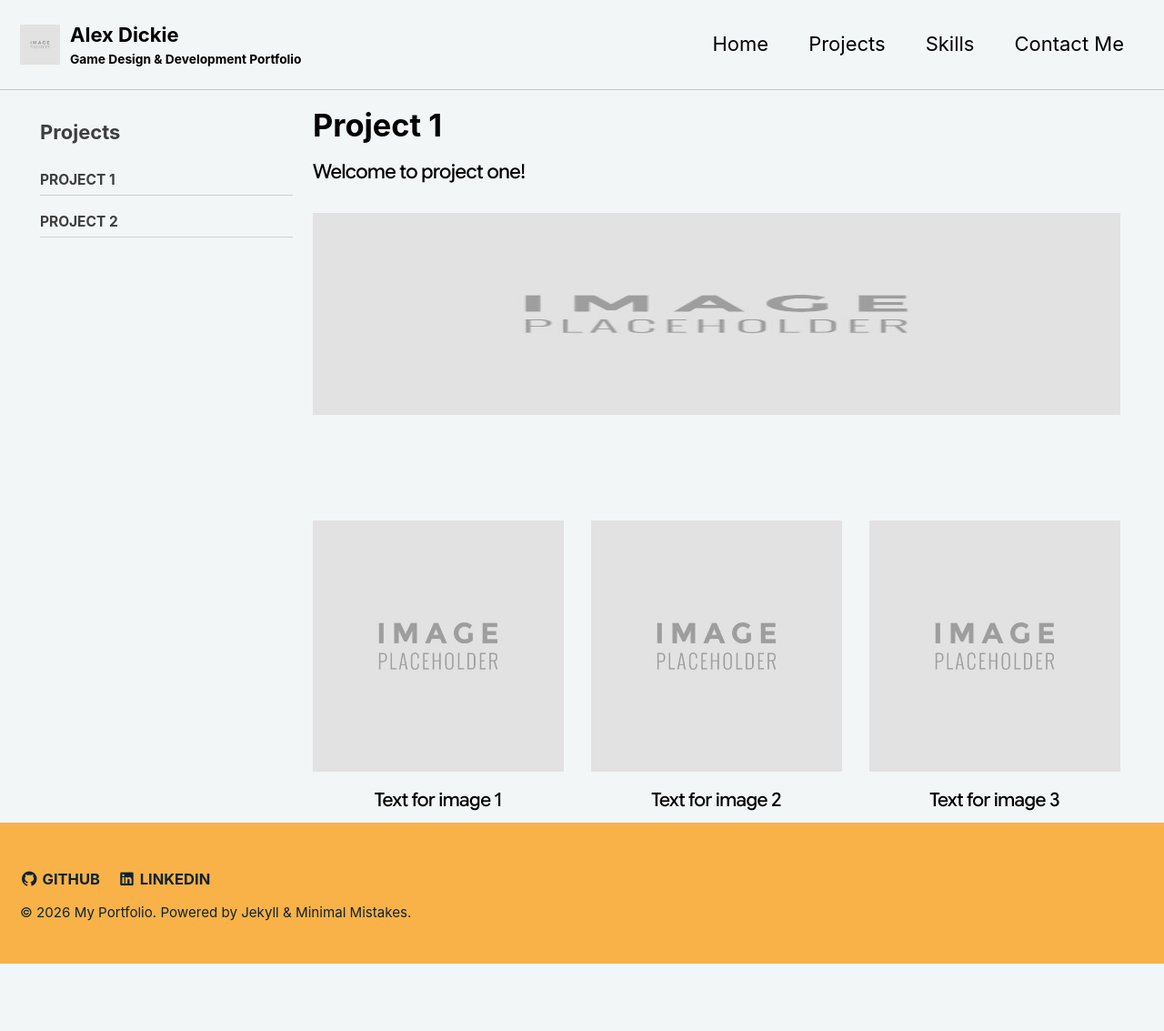
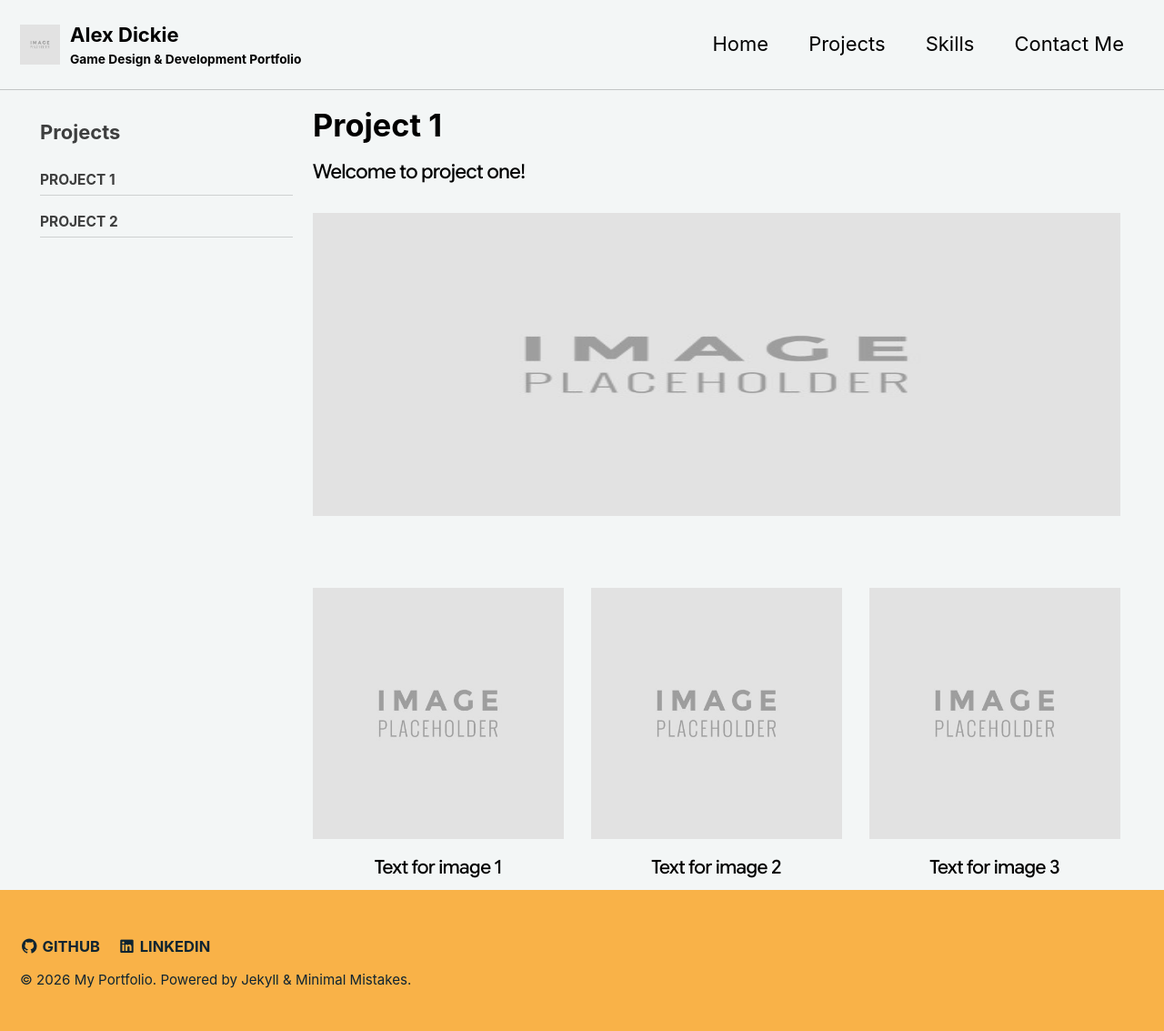
Before and after one commit to AlexUlster/AlexUlster.github.io, a Jekyll site: the page built from _pages/projects-pro1.md, in a window 1280 px wide. Shown: the whole page at 91% size. Built offline with Jekyll 4.4.1, drawn with Linux system fonts in a browser that asks for light colours; before the commit the page ends 1059 px from its top, so only the background shows below that.

Commit message:
Modify banner image aspect ratio
Updated aspect ratio of the banner image.

```diff
--- a/_pages/projects-pro1.md
+++ b/_pages/projects-pro1.md
@@ -12,7 +12,7 @@ sidebar:
 Welcome to project one!
 
 <div style="text-align: center; margin-bottom: 30px; transform: scale(1.5); transform-origin: top left; display: inline-block; width: 100%;">
-  <img src="/assets/images/Placeholder.jpg" alt="Banner" style="width: 100%; height: auto; aspect-ratio: 4/1;">
+  <img src="/assets/images/Placeholder.jpg" alt="Banner" style="width: 100%; height: auto; aspect-ratio: 4/1.5;">
 </div>
 
 <div style="display: grid; grid-template-columns: 1fr 1fr 1fr; gap: 20px; transform: scale(1.5); transform-origin: top left; margin-top: 160px;">
```
